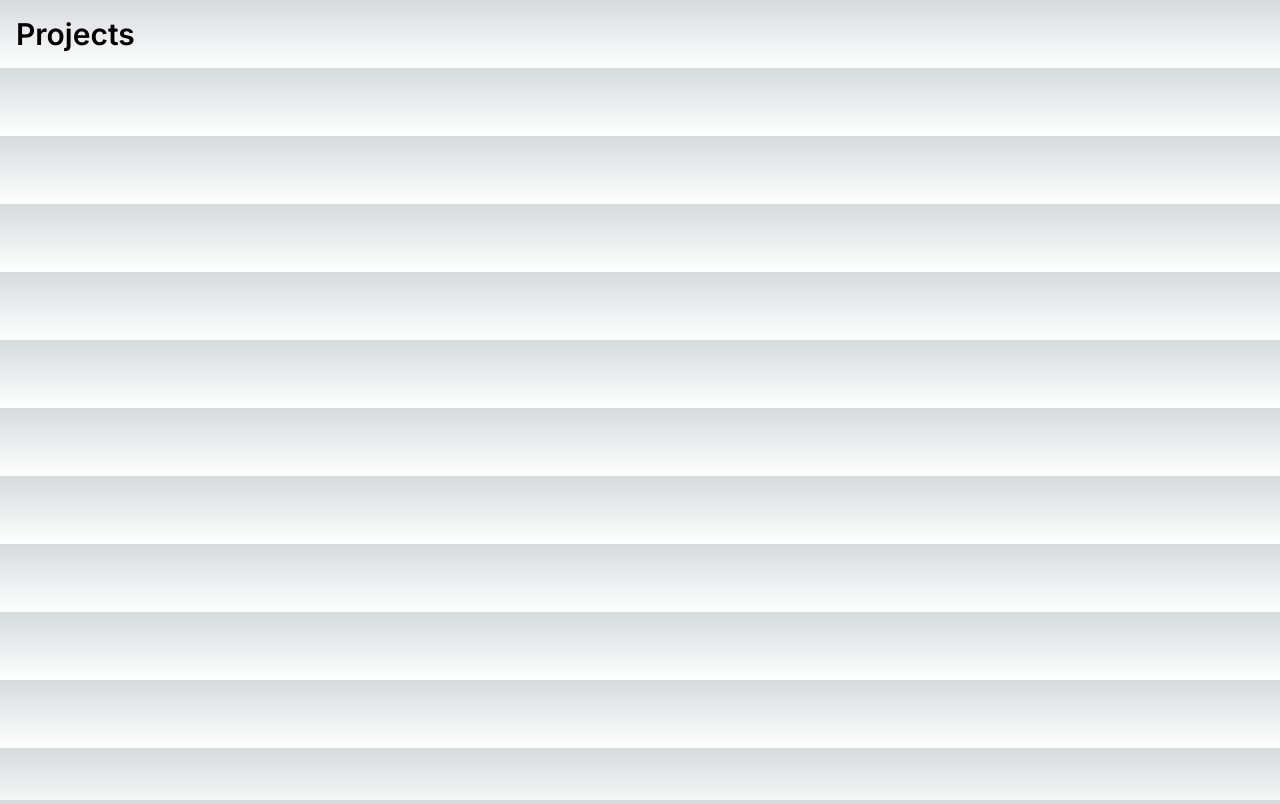
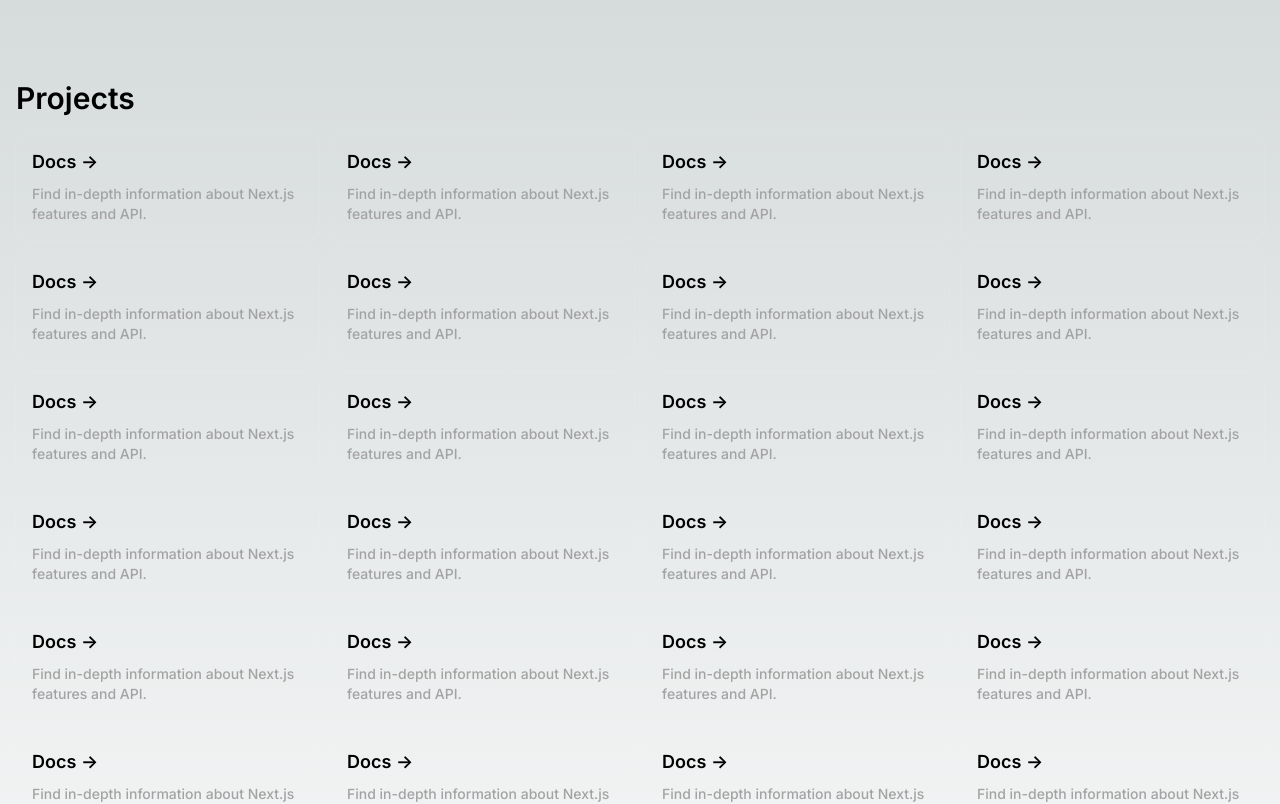
Before and after one commit to ashfaqnisar/portfolio, a Next.js app: page /projects in a window 1280 px wide. Shown: the top 804 px of the page. Built offline with nearby package versions, Linux system fonts and the light colour scheme.

Commit message:
feat: Updated the project card for the app.

```diff
--- a/src/app/about/page.tsx
+++ b/src/app/about/page.tsx
@@ -1,5 +1,5 @@
 const Page = () => {
-  return <h1 className={"p-4 text-3xl font-semibold"}>About Me</h1>;
+  return <h1 className={"mt-16 p-4 text-3xl font-semibold"}>About Me</h1>;
 };
 
 export default Page;
--- a/src/app/page.tsx
+++ b/src/app/page.tsx
@@ -37,11 +37,7 @@ export default function Home() {
           height={37}
           priority
         />
-        <div className={styles.thirteen}>
-          <Image src="/thirteen.svg" alt="13" width={40} height={31} priority />
-        </div>
       </div>
-
       <div className={styles.grid}>
         <a
           href="https://beta.nextjs.org/docs?utm_source=create-next-app&utm_medium=appdir-template&utm_campaign=create-next-app"
--- /dev/null
+++ b/src/app/projects/components/ProjectCard.tsx
@@ -0,0 +1,21 @@
+const ProjectCard = () => {
+  return (
+    <a
+      href="https://beta.nextjs.org/docs?utm_source=create-next-app&utm_medium=appdir-template&utm_campaign=create-next-app"
+      className={
+        "group rounded-xl p-4 ring-1 ring-zinc-100/10 duration-200 hover:bg-neutral-900/25 hover:ring-zinc-100/30"
+      }
+      target="_blank"
+      rel="noopener noreferrer"
+    >
+      <h2 className={"text-md mb-2 font-semibold sm:text-lg"}>
+        Docs <span className={"inline-block duration-200 group-hover:translate-x-2"}>-&gt;</span>
+      </h2>
+      <p className={"text-sm font-medium text-neutral-400"}>
+        Find in-depth information about Next.js features and API.
+      </p>
+    </a>
+  );
+};
+
+export default ProjectCard;
--- a/src/app/projects/page.tsx
+++ b/src/app/projects/page.tsx
@@ -1,5 +1,22 @@
+import ProjectCard from "@/app/projects/components/ProjectCard";
+
 const Page = () => {
-  return <h1 className={"p-4 text-3xl font-semibold"}>Projects</h1>;
+  return (
+    <div className={"w-full px-4 pb-8 sm:pt-16"}>
+      <div className={"md:container md:mx-auto"}>
+        <h1
+          className={"py-4 text-center text-lg font-semibold sm:text-left sm:text-xl md:text-3xl"}
+        >
+          Projects
+        </h1>
+        <div className={"grid gap-3 sm:grid-cols-2 lg:grid-cols-3 xl:grid-cols-4"}>
+          {Array.from({ length: 35 }).map((value, index) => (
+            <ProjectCard key={index} />
+          ))}
+        </div>
+      </div>
+    </div>
+  );
 };
 
 export default Page;
--- a/tailwind.config.js
+++ b/tailwind.config.js
@@ -1,18 +1,16 @@
-const defaultTheme = require("tailwindcss/defaultTheme")
+// eslint-disable-next-line @typescript-eslint/no-var-requires
+const defaultTheme = require("tailwindcss/defaultTheme");
 
 /** @type {import('tailwindcss').Config} */
 module.exports = {
-  content: [
-    "./src/app/**/*.{js,ts,jsx,tsx}",
-    "!./node_modules",
-  ],
+  content: ["./src/app/**/*.{js,ts,jsx,tsx}", "!./node_modules"],
   theme: {
     extend: {
       fontFamily: {
-        sans: ['var(--font-inter)', ...defaultTheme.fontFamily.sans],
-        mono: ['var(--font-roboto-mono)', ...defaultTheme.fontFamily.mono],
-      },
-    },
+        sans: ["var(--font-inter)", ...defaultTheme.fontFamily.sans],
+        mono: ["var(--font-roboto-mono)", ...defaultTheme.fontFamily.mono]
+      }
+    }
   },
-  plugins: [],
-}
+  plugins: []
+};
```
